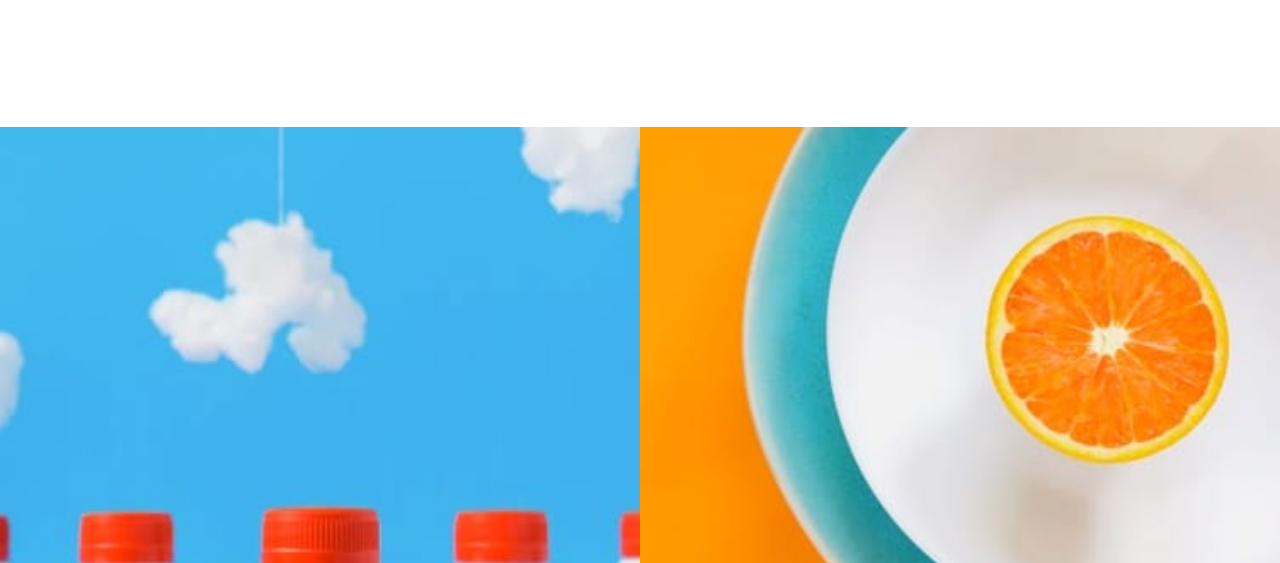
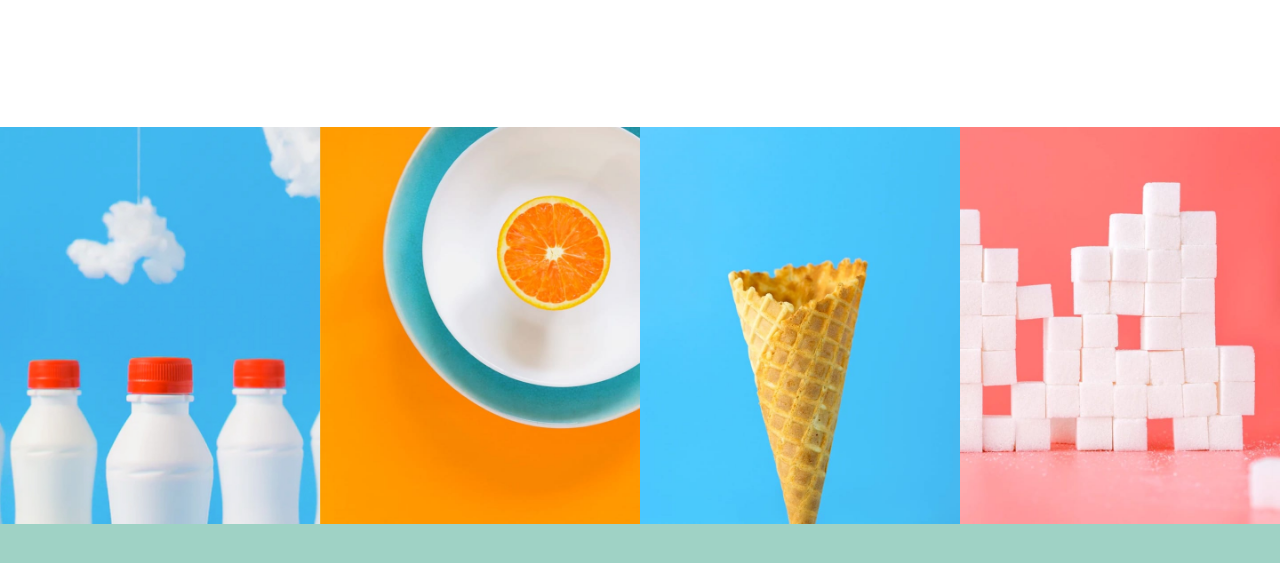
Before and after one commit to lm2u/sunnyside-landing-page, a plain HTML site: page index.html in a window 1280 px wide. Shown: the part 2230-2793 px from the top of the page. Drawn offline with Linux system fonts and the light colour scheme; a script that the page names is missing.

Commit message:
Add desktop style for gallery

```diff
--- a/index.html
+++ b/index.html
@@ -113,16 +113,20 @@
 
   <section class="gallery">
     <div class="item">
-      <img src="images/mobile/image-gallery-milkbottles.jpg" alt="3 Milkbottles" class="milkbottle">
+      <img src="images/mobile/image-gallery-milkbottles.jpg" alt="3 Milkbottles" class="mobile-milkbottle">
+      <img src="images/desktop/image-gallery-milkbottles.jpg" alt="3 Milkbottles" class="desktop-milkbottle">
     </div>
     <div class="item">
-      <img src="images/mobile/image-gallery-orange.jpg" alt="Orange in a plate" class="orange">
+      <img src="images/mobile/image-gallery-orange.jpg" alt="Orange in a plate" class="mobile-orange">
+      <img src="images/desktop/image-gallery-orange.jpg" alt="Orange in a plate" class="desktop-orange">
     </div>
     <div class="item">
-      <img src="images/mobile/image-gallery-cone.jpg" alt="Empty ice cream cone" class="cone">
+      <img src="images/mobile/image-gallery-cone.jpg" alt="Empty ice cream cone" class="mobile-cone">
+      <img src="images/desktop/image-gallery-cone.jpg" alt="Empty ice cream cone" class="desktop-cone">
     </div>
     <div class="item">
-      <img src="images/mobile/image-gallery-sugar-cubes.jpg" alt="Sugar cubes" class="sugar-cubes">
+      <img src="images/mobile/image-gallery-sugar-cubes.jpg" alt="Sugar cubes" class="mobile-sugar-cubes">
+      <img src="images/desktop/image-gallery-sugarcubes.jpg" alt="Sugar cubes" class="desktop-sugar-cubes">
     </div>
   </section>
 
@@ -137,7 +141,7 @@
     </div>
     <div class="contacts">
       <a href="#"><img class="desktop-img" src="./images/icon-facebook.svg" alt="Facebook"></a>
-      <a href="#"><img src="./images/icon-instagram.svg" alt="Instagram"></a>
+      <a href="#"><img class="desktop-img" src="./images/icon-instagram.svg" alt="Instagram"></a>
       <a href="#"><img class="desktop-img" src="./images/icon-twitter.svg" alt="Twitter"></a>
       <a href="#"><img class="desktop-img" src="./images/icon-pinterest.svg" alt="Pinterest"></a>
     </div>
--- a/style.css
+++ b/style.css
@@ -223,6 +223,13 @@ header, .hero{
   width:50%;
 }
 
+.desktop-milkbottle,
+.desktop-orange,
+.desktop-cone,
+.desktop-sugar-cubes{
+  display:none;
+}
+
 /* Footer */
 .footer{
   background-color: var(--footer-bg);
@@ -330,4 +337,22 @@ header, .hero{
     gap:2.5em;
   }
 
+  /* Gallery */
+  .gallery{
+    display:flex;
+    flex-wrap: nowrap;
+  }
+
+  .desktop-milkbottle,
+  .desktop-orange,
+  .desktop-cone,
+  .desktop-sugar-cubes{
+    display:block;
+  }
+  .mobile-milkbottle,
+  .mobile-orange,
+  .mobile-cone,
+  .mobile-sugar-cubes{
+    display:none;
+  }
 }
```
